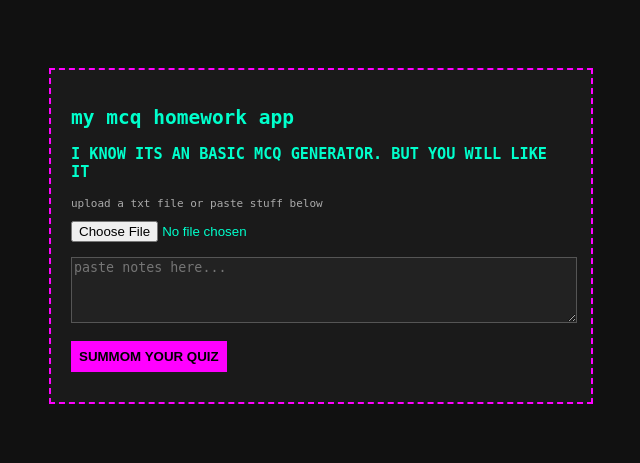
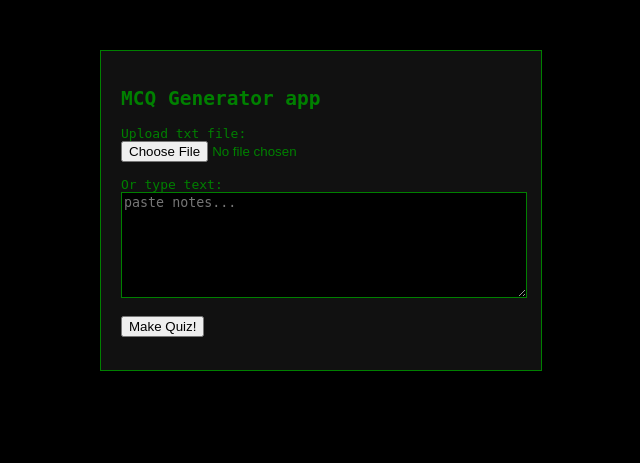
Before and after one commit to tharunkumarCYSEC/MCQ-MASTER, a Flask app: page / in a window 1280 px wide. Shown: the top 463 px of the page, without its empty margins (319-959 px from the left). Run offline with Flask 3, Linux system fonts and the light colour scheme.

Commit message:
update with messy student code version

```diff
--- a/app.py
+++ b/app.py
@@ -1,37 +1,53 @@
-
 from flask import Flask, render_template, request, jsonify
+import os
 
 app = Flask(__name__)
 
 @app.route('/')
-def index():
+def home():
+          #Naah! it sucks
     return render_template('index.html')
 
 @app.route('/generate', methods=['POST'])
-def generate():
-    data = request.get_json()
-    text = data.get('text', '').strip()
+def gen():
+    text_data = ""
 
-    if not text:
-        return jsonify({"success": False, "error": "No text provided"})
+    # upload section yoo
+    if 'file' in request.files and request.files['file'].filename != '':
+        f = request.files['file']
+        text_data = f.read().decode('utf-8', errors='ignore')
+    else:
+        text_data = request.form.get('text', '')
 
-    lines = [line.strip() for line in text.split('\n') if len(line.strip()) > 3]
+    if text_data == "":
+        return jsonify({"success": False, "error": "bro u wrote nothing"})
 
-    mcqs = []
-    for i, line in enumerate(lines[:3], 1):  # Keep it simple: max 3 questions for v1
-        mcqs.append({
-            "id": i,
-            "question": f"What is the main point of: '{line}'?",
-            "options": [
-                "Correct: " + line,
-                "An incorrect distractor option.",
-                "Another unrelated concept.",
-                "None of the above."
-            ],
-            "answer": "A"
-        })
+    # just split by new line
+    lines = text_data.split('\n')
 
-    return jsonify({"success": True, "mcqs": mcqs})
+    my_mcqs = []
+    count = 1
+    for line in lines:
+        if len(line) > 4: # ignore short lines
+            my_mcqs.append({
+                "id": count,
+                "question": "What does this mean: " + line,
+                "options": [
+                    line,
+                    "wrong option 1",
+                    "wrong option 2",
+                    "idk"
+                ],
+                "correct": 0 # first one is always correct
+            })
+            count = count + 1
+            if count > 5: # stop at 5 questions
+                break
+
+    if len(my_mcqs) == 0:
+        return jsonify({"success": False, "error": "text too short or empty lines only"})
+
+    return jsonify({"success": True, "mcqs": my_mcqs})
 
 if __name__ == '__main__':
-    app.run(debug=True, port=5000)
+    app.run(debug=True)
--- a/templates/index.html
+++ b/templates/index.html
@@ -1,94 +1,94 @@
 <!DOCTYPE html>
 <html>
 <head>
-    <title>MCQ Generator 3000</title>
+    <title>my quiz maker</title>
     <style>
-        body { background: #111; color: #00ffcc; font-family: monospace; padding: 20px; }
-        .main-box { width: 500px; margin: 40px auto; background: #1a1a1a; padding: 20px; border: 2px dashed #ff00ff; }
-        textarea { width: 100%; background: #222; color: #fff; border: 1px solid #555; }
-        button { background: #ff00ff; color: #000; font-weight: bold; padding: 8px; border: none; cursor: pointer; }
-        button:hover { background: #cc00cc; }
-        .err { color: #ff3333; margin-top: 10px; font-weight: bold; }
-        .q-card { background: #262626; padding: 10px; margin-top: 10px; border-left: 4px solid #00ffcc; }
+        body { background: black; color: green; font-family: monospace; }
+        .box { width: 400px; margin: 50px auto; background: #111; padding: 20px; border: 1px solid green; }
+        textarea { width: 100%; height: 100px; background: black; color: green; border: 1px solid green; }
+        .error { color: red; }
     </style>
 </head>
 <body>
 
-    <div class="main-box">
-        <h2>my mcq homework app </h2>
-        <h3> I KNOW ITS AN BASIC MCQ GENERATOR.  BUT YOU WILL LIKE IT </h3>
+    <div class="box">
+        <h2>MCQ Generator app</h2>
 
-        <p style="font-size: 11px; color: #aaa;">upload a txt file or paste stuff below</p>
+        <label>Upload txt file:</label><br>
+        <input type="file" id="fileBox"><br><br>
 
-        <form id="quizForm">
-            <input type="file" id="fileField"><br><br>
-            <textarea id="textField" rows="4" placeholder="paste notes here..."></textarea><br><br>
-            <button type="submit">SUMMOM YOUR QUIZ </button>
-        </form>
+        <label>Or type text:</label><br>
+        <textarea id="textBox" placeholder="paste notes..."></textarea><br><br>
 
-        <div id="errorMsg" class="err"></div>
+        <button id="makeBtn" type="button">Make Quiz!</button>
 
-        <div id="quizContainer" style="display:none; margin-top:20px;">
-            <h3>Answer these:</h3>
-            <div id="questionsDiv"></div>
-            <br>
-            <button type="button" onclick="gradeQuiz()" style="background:#00ffcc;">SUBMIT ANSWERS</button>
-            <h2 id="scoreText" style="color: yellow;"></h2>
-        </div>
+        <p id="err" class="error"></p>
+    </div>
+
+    <div id="quizDiv" class="box" style="display:none;">
+        <h2>Here is your quiz:</h2>
+        <div id="questionsArea"></div>
+        <button type="button" onclick="checkScore()">Check Score</button>
+        <h3 id="scoreBox"></h3>
     </div>
 
     <script>
-        let globalQuestions = [];
+        let allQuestions = [];
 
-        document.getElementById('quizForm').onsubmit = async function(e) {
-            e.preventDefault();
-            document.getElementById('errorMsg').innerText = "";
+        document.getElementById('makeBtn').onclick = async function() {
+            document.getElementById('err').innerText = "";
 
-            let dataPacket = new FormData();
-            let fileInput = document.getElementById('fileField').files[0];
-            let textInput = document.getElementById('textField').value;
+            let fInput = document.getElementById('fileBox').files[0];
+            let tInput = document.getElementById('textBox').value;
 
-            if (fileInput) {
-                dataPacket.append('file', fileInput);
+            let data = new FormData();
+            if (fInput) {
+                data.append('file', fInput);
             } else {
-                dataPacket.append('text', textInput);
+                data.append('text', tInput);
             }
 
-            let response = await fetch('/generate', {
+            let res = await fetch('/generate', {
                 method: 'POST',
-                body: dataPacket
+                body: data
             });
-            let resJson = await response.json();
 
-            if (!resJson.success) {
-                document.getElementById('errorMsg').innerText = resJson.error;
+            let json = await res.json();
+
+            if (json.success == false) {
+                document.getElementById('err').innerText = json.error;
                 return;
             }
 
-            globalQuestions = resJson.mcqs;
-            let container = document.getElementById('questionsDiv');
-            container.innerHTML = '';
+            allQuestions = json.mcqs;
+            let area = document.getElementById('questionsArea');
+            area.innerHTML = "";
 
-            globalQuestions.forEach((q, index) => {
-                let optHtml = '';
-                q.options.forEach((opt, oIndex) => {
-                    optHtml += `<label><input type="radio" name="q_${q.id}" value="${oIndex}"> ${opt}</label><br>`;
-                });
-                container.innerHTML += `<div class="q-card"><p><b>Q${index+1}:</b> ${q.question}</p>${optHtml}</div>`;
-            });
+            for (let i = 0; i < allQuestions.length; i++) {
+                let q = allQuestions[i];
+                let html = "<p><b>Q" + (i+1) + ": " + q.question + "</b></p>";
 
-            document.getElementById('quizContainer').style.display = 'block';
+                for (let j = 0; j < q.options.length; j++) {
+                    html += '<input type="radio" name="q_' + q.id + '" value="' + j + '"> ' + q.options[j] + '<br>';
+                }
+                area.innerHTML += html + "<br>";
+            }
+
+            document.getElementById('quizDiv').style.display = "block";
         }
 
-        function gradeQuiz() {
-            let pts = 0;
-            globalQuestions.forEach((q) => {
-                let picked = document.querySelector(`input[name="q_${q.id}"]:checked`);
-                if (picked && parseInt(picked.value) === q.correct) {
-                    pts++;
+        function checkScore() {
+            let score = 0;
+            for (let i = 0; i < allQuestions.length; i++) {
+                let q = allQuestions[i];
+                let chosen = document.querySelector('input[name="q_' + q.id + '"]:checked');
+                if (chosen) {
+                    if (parseInt(chosen.value) == q.correct) {
+                        score = score + 1;
+                    }
                 }
-            });
-            document.getElementById('scoreText').innerText = `u got ${pts} / ${globalQuestions.length} gg wp`;
+            }
+            document.getElementById('scoreBox').innerText = "You got " + score + " / " + allQuestions.length;
         }
     </script>
 </body>
```
Also changed, not shown: _test.py (+10 -15 lines), README.md.
